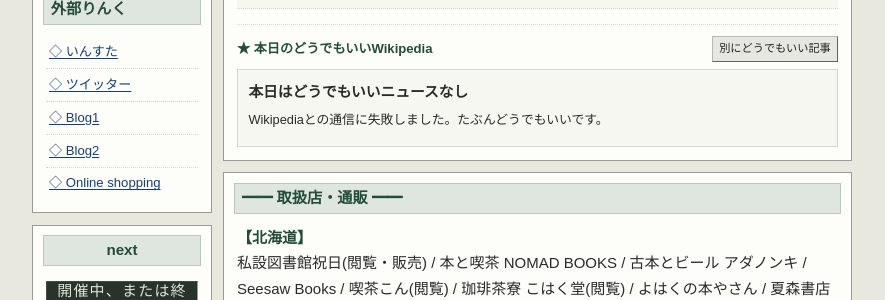
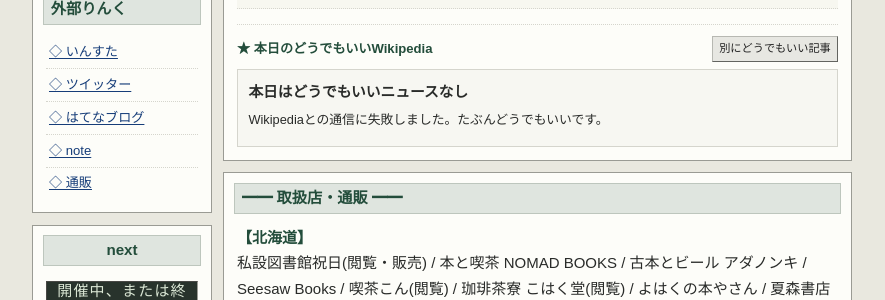
Before and after one commit to fujimototaku/fujimototaku.github.io, a Jekyll site: the page built from index.html, in a window 1280 px wide. Shown: the part 652-952 px from the top of the page, without its empty margins (198-1083 px from the left). Built offline with Jekyll 4.4.1, drawn with Linux system fonts in a browser that asks for light colours.

Commit message:
更新: site.yml

```diff
--- a/_data/site.yml
+++ b/_data/site.yml
@@ -20,10 +20,10 @@ external_links:
     url: https://www.instagram.com/fujimototaku0
   - label: ツイッター
     url: https://x.com/fujimototaku
-  - label: Blog1
+  - label: はてなブログ
     url: https://marereii.hatenablog.com/
-  - label: Blog2
+  - label: note
     url: https://note.com/fujimototaku
-  - label: Online shopping
+  - label: 通販
     url: https://10futa20.booth.pm/
 footer: Copyright (C) 2026 taku fujimoto. All Rights Reserved.
```
